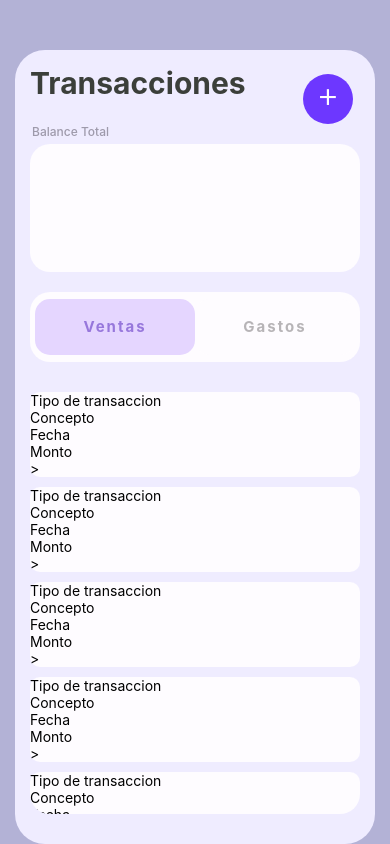
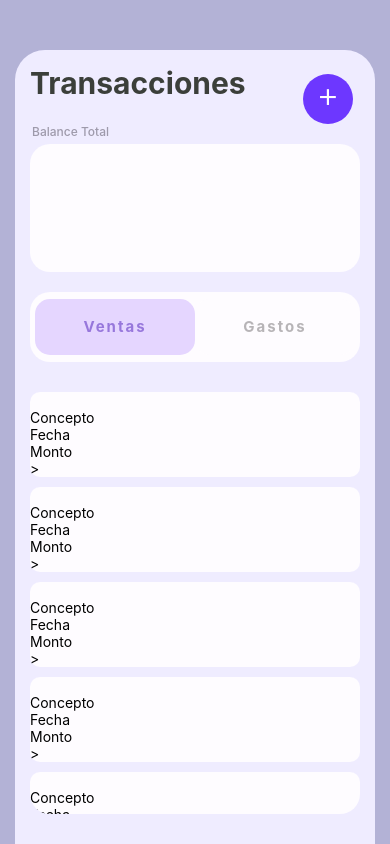
Before and after one commit to 0Krash/Isabake, a React Native app in the folder UI/: screen / in a window 390 px wide. Built offline with nearby package versions, Linux system fonts and the light colour scheme.

Commit message:
Edit formats for better design

```diff
--- a/UI/components/TransactionBalance/Dashboard.js
+++ b/UI/components/TransactionBalance/Dashboard.js
@@ -15,7 +15,7 @@ const styles = StyleSheet.create({
   mainContainer: {
     // borderColor: 'blue',
     // borderWidth: 2,
-    flex: 1,
+    flex: 2,
     marginHorizontal: 15,
   },
   titleContainer: {
--- a/UI/components/TransactionBalance/SwitchSelector.js
+++ b/UI/components/TransactionBalance/SwitchSelector.js
@@ -55,7 +55,7 @@ const styles = StyleSheet.create({
   mainContainer: {
     // borderColor: 'red',
     // borderWidth: 2,
-    flex: 0.5,
+    flex: 1,
     marginHorizontal: 15,
   },
   selector: {
--- a/UI/components/TransactionBalance/TransactionDetail.js
+++ b/UI/components/TransactionBalance/TransactionDetail.js
@@ -24,7 +24,7 @@ const styles = StyleSheet.create({
   mainContainer: {
     // borderColor: 'green',
     // borderWidth: 2,
-    flex: 2.5,
+    flex: 5,
     marginHorizontal: 15,
     marginBottom: 20,
   },
--- a/UI/components/TransactionBalance/TransactionDetailContainer.js
+++ b/UI/components/TransactionBalance/TransactionDetailContainer.js
@@ -4,7 +4,7 @@ export default function TransactionDetailContainer() {
   return (
     <View style={styles.mainContainer}>
       <View style={{ direction: 'row' }}>
-        <Text>Tipo de transaccion</Text>
+        <Text> </Text>
         <Text style>Concepto</Text>
         <Text>Fecha</Text>
         <Text>Monto</Text>
--- a/UI/screens/TransactionBalance/TransactionBalanceScreen.js
+++ b/UI/screens/TransactionBalance/TransactionBalanceScreen.js
@@ -27,7 +27,8 @@ const styles = StyleSheet.create({
     marginHorizontal: 15,
     flex: 1,
     backgroundColor: '#EFECFF',
-    borderRadius: 30,
+    borderTopLeftRadius: 30,
+    borderTopRightRadius: 30,
     // alignItems: 'center',
   },
   headerContainer: {
```
